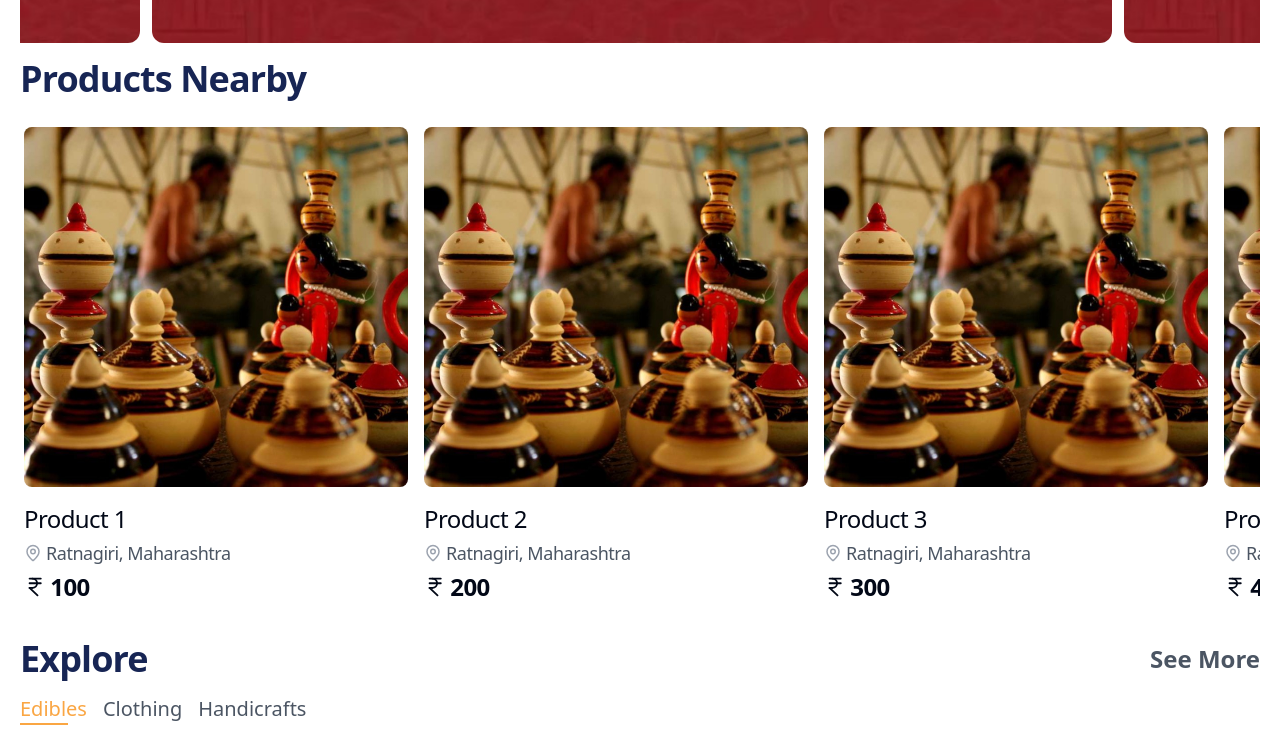
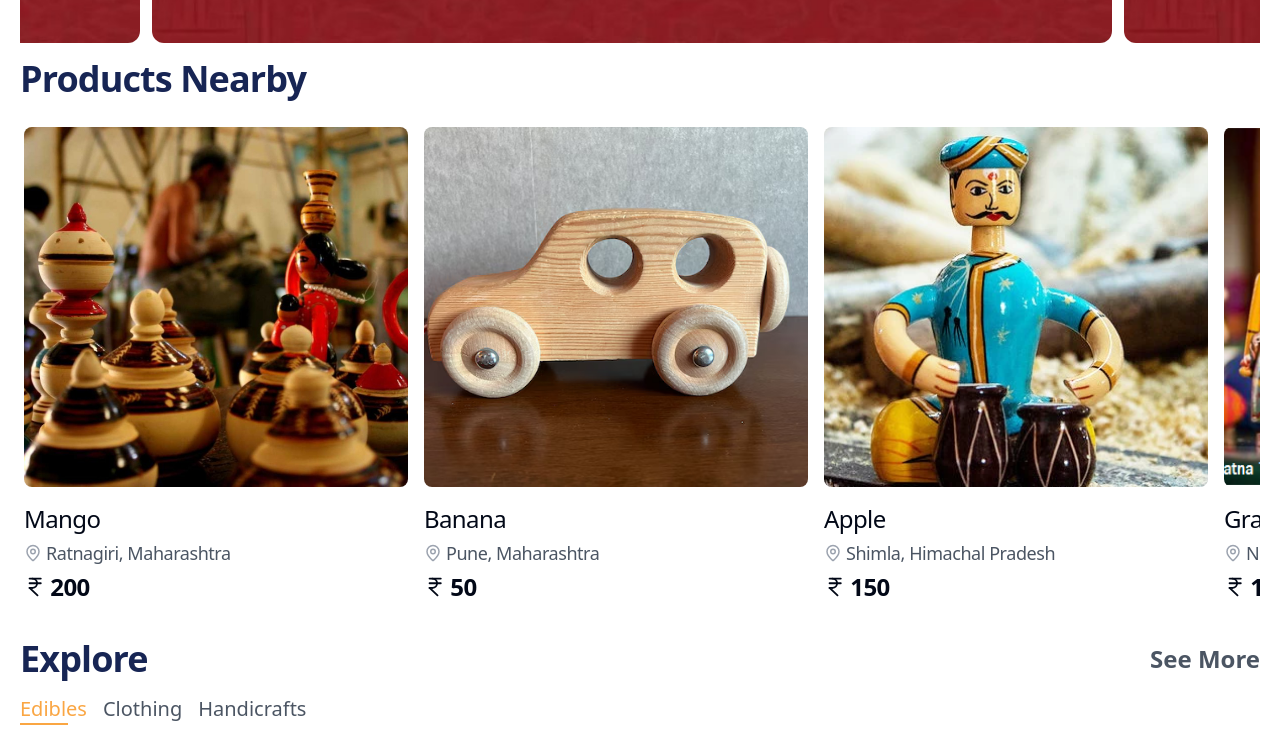
Before and after one commit to DhruvLohar/odop-frontend, a Next.js app: page / in a window 1280 px wide. Shown: the part 680-1423 px from the top of the page. Built offline with nearby package versions, Linux system fonts and the light colour scheme.

Commit message:
made changes to the homepage and dynamically loading it

```diff
--- a/src/app/page.js
+++ b/src/app/page.js
@@ -6,56 +6,200 @@ import { Carousel, CarouselContent } from "@/components/ui/carousel";
 import Link from "next/link";
 import HomePageExplore from "@/components/custom/HomePageExplore";
 
+// Dummy user data
+const userData = {
+  name: "John Doe",
+  location: "Ratnagiri, Maharashtra",
+  nearbyProducts: [
+    {
+      id: 1,
+      name: "Mango",
+      location: "Ratnagiri, Maharashtra",
+      price: 200,
+      imageUrl: "/districtArtisanImage1.png",
+    },
+    {
+      id: 2,
+      name: "Banana",
+      location: "Pune, Maharashtra",
+      price: 50,
+      imageUrl: "/districtArtisanImage2.png",
+    },
+    {
+      id: 3,
+      name: "Apple",
+      location: "Shimla, Himachal Pradesh",
+      price: 150,
+      imageUrl: "/districtArtisanImage3.png",
+    },
+    {
+      id: 4,
+      name: "Grapes",
+      location: "Nashik, Maharashtra",
+      price: 120,
+      imageUrl: "/districtArtisanImage4.png",
+    },
+    {
+      id: 5,
+      name: "Orange",
+      location: "Nagpur, Maharashtra",
+      price: 80,
+      imageUrl: "/districtArtisanImage1.png",
+    },
+    {
+      id: 6,
+      name: "Pineapple",
+      location: "Goa",
+      price: 60,
+      imageUrl: "/districtArtisanImage2.png",
+    },
+  ],
+  exploreCategories: {
+    Edibles: [
+      {
+        id: 1,
+        name: "Mango",
+        location: "Ratnagiri, Maharashtra",
+        price: 200,
+        imageUrl: "/districtArtisanImage1.png",
+      },
+      {
+        id: 2,
+        name: "Banana",
+        location: "Pune, Maharashtra",
+        price: 50,
+        imageUrl: "/districtArtisanImage2.png",
+      },
+      {
+        id: 3,
+        name: "Apple",
+        location: "Shimla, Himachal Pradesh",
+        price: 150,
+        imageUrl: "/districtArtisanImage3.png",
+      },
+      {
+        id: 4,
+        name: "Grapes",
+        location: "Nashik, Maharashtra",
+        price: 120,
+        imageUrl: "/districtArtisanImage4.png",
+      },
+    ],
+    Clothing: [
+      {
+        id: 1,
+        name: "Saree",
+        location: "Chennai, Tamil Nadu",
+        price: 1200,
+        imageUrl: "/districtArtisanImage1.png",
+      },
+      {
+        id: 2,
+        name: "Kurta",
+        location: "Delhi",
+        price: 800,
+        imageUrl: "/districtArtisanImage2.png",
+      },
+      {
+        id: 3,
+        name: "T-shirt",
+        location: "Mumbai, Maharashtra",
+        price: 500,
+        imageUrl: "/districtArtisanImage3.png",
+      },
+      {
+        id: 4,
+        name: "Jeans",
+        location: "Bangalore, Karnataka",
+        price: 1000,
+        imageUrl: "/districtArtisanImage4.png",
+      },
+    ],
+    Handicrafts: [
+      {
+        id: 1,
+        name: "Clay Pot",
+        location: "Jaipur, Rajasthan",
+        price: 300,
+        imageUrl: "/districtArtisanImage1.png",
+      },
+      {
+        id: 2,
+        name: "Wooden Carving",
+        location: "Mysore, Karnataka",
+        price: 1500,
+        imageUrl: "/districtArtisanImage2.png",
+      },
+      {
+        id: 3,
+        name: "Bamboo Basket",
+        location: "Kolkata, West Bengal",
+        price: 250,
+        imageUrl: "/districtArtisanImage3.png",
+      },
+      {
+        id: 4,
+        name: "Terracotta Sculpture",
+        location: "Guwahati, Assam",
+        price: 2000,
+        imageUrl: "/districtArtisanImage4.png",
+      },
+    ],
+  },
+};
+
 export default function Home() {
+  const { name, location, nearbyProducts, exploreCategories } = userData;
+
   return (
     <main>
       <center className="w-full h-fit">
         <section className="flex flex-col w-full px-5 space-y-2 text-left py-4">
-          <h2 className="text-3xl lg:text-4xl text-blue-950 lg:font-semibold font-medium tracking-tight ">
-            Good Afternoon, User
+          <h2 className="text-3xl lg:text-4xl text-blue-950 lg:font-semibold font-medium tracking-tight">
+            Good Afternoon, {name}
           </h2>
           <span className="w-fit space-x-1 flex items-center">
             <MapPin color="#9ca3af" size={16} />
             <h3 className="scroll-m-20 text-lg font-normal tracking-tight text-gray-400">
-              Ratnagiri, Maharashtra
+              {location}
             </h3>
           </span>
           <CarouselPlugin />
         </section>
         <section className="flex flex-col w-full px-5 space-y-2 text-left">
-          <h2 className="text-3xl lg:text-4xl text-blue-950 lg:font-semibold font-medium tracking-tight ">
+          <h2 className="text-3xl lg:text-4xl text-blue-950 lg:font-semibold font-medium tracking-tight">
             Products Nearby
           </h2>
           <Carousel opts={{ dragFree: true }}>
             <CarouselContent className="w-full flex space-x-4 p-5">
-              {Array.from({ length: 6 }).map((_, index) => (
+              {nearbyProducts.map((product) => (
                 <Card
-                  key={`product ${index + 1}`}
+                  key={product.id}
                   className="w-[46vw] lg:w-[30vw] border-none shadow-none flex-shrink-0"
                 >
-                  <Link href={`/product/product 1`}>
+                  <Link href={`/product/${product.name}`}>
                     <CardHeader className="h-[20vh] lg:h-[45vh] w-full relative">
                       <Image
-                        src="/districtArtisanImage1.png"
+                        src={product.imageUrl}
                         fill={true}
                         className="object-cover rounded-lg"
-                        alt={`product ${index + 1}`}
+                        alt={product.name}
                       />
                     </CardHeader>
                     <CardContent className="flex flex-col items-start text-left w-full py-4 px-0 space-y-1">
                       <h4 className="scroll-m-20 text-lg lg:text-2xl font-medium tracking-tight">
-                        Product {index + 1}
+                        {product.name}
                       </h4>
                       <span className="w-full space-x-1 flex items-center">
                         <MapPin color="#9ca3af" size={18} />
                         <p className="scroll-m-20 text-xs lg:text-lg font-normal tracking-tight text-gray-600">
-                          Ratnagiri, Maharashtra
+                          {product.location}
                         </p>
                       </span>
                       <span className="w-full space-x-1 flex items-center">
                         <IndianRupee size={24} strokeWidth={2} />
                         <h2 className="scroll-m-20 text-lg lg:text-2xl font-semibold lg:font-bold tracking-tight text-left w-full">
-                          {(index + 1) * 100}
+                          {product.price}
                         </h2>
                       </span>
                     </CardContent>
@@ -67,14 +211,14 @@ export default function Home() {
         </section>
         <section className="flex flex-col w-full px-5 space-y-4 text-left">
           <div className="flex justify-between items-center">
-            <h2 className="text-3xl lg:text-4xl text-blue-950 lg:font-semibold font-medium tracking-tight ">
+            <h2 className="text-3xl lg:text-4xl text-blue-950 lg:font-semibold font-medium tracking-tight">
               Explore
             </h2>
-            <h4 className="text-xl h-fit   text-left lg:text-2xl text-gray-600 lg:font-semibold font-medium">
+            <h4 className="text-xl h-fit text-left lg:text-2xl text-gray-600 lg:font-semibold font-medium">
               See More
             </h4>
           </div>
-          <HomePageExplore />
+          <HomePageExplore exploreCategories={exploreCategories} />
         </section>
       </center>
     </main>
--- a/src/components/custom/HomePageExplore.jsx
+++ b/src/components/custom/HomePageExplore.jsx
@@ -1,107 +1,16 @@
 "use client";
 import { MapPin, IndianRupee } from "lucide-react";
 import React, { useState } from "react";
-const filterArray = ["Edibles", "Clothing", "Handicrafts"];
 import { Card, CardHeader, CardContent } from "@/components/ui/card";
 import Image from "next/image";
 import { Carousel, CarouselContent } from "@/components/ui/carousel";
 import Link from "next/link";
 
 // Dummy data
-const data = {
-  Edibles: [
-    {
-      id: 1,
-      name: "Mango",
-      location: "Ratnagiri, Maharashtra",
-      price: 200,
-      imageUrl: "/districtArtisanImage1.png",
-    },
-    {
-      id: 2,
-      name: "Banana",
-      location: "Pune, Maharashtra",
-      price: 50,
-      imageUrl: "/districtArtisanImage2.png",
-    },
-    {
-      id: 3,
-      name: "Apple",
-      location: "Shimla, Himachal Pradesh",
-      price: 150,
-      imageUrl: "/districtArtisanImage3.png",
-    },
-    {
-      id: 4,
-      name: "Grapes",
-      location: "Nashik, Maharashtra",
-      price: 120,
-      imageUrl: "/districtArtisanImage4.png",
-    },
-  ],
-  Clothing: [
-    {
-      id: 1,
-      name: "Saree",
-      location: "Chennai, Tamil Nadu",
-      price: 1200,
-      imageUrl: "/districtArtisanImage1.png",
-    },
-    {
-      id: 2,
-      name: "Kurta",
-      location: "Delhi",
-      price: 800,
-      imageUrl: "/districtArtisanImage2.png",
-    },
-    {
-      id: 3,
-      name: "T-shirt",
-      location: "Mumbai, Maharashtra",
-      price: 500,
-      imageUrl: "/districtArtisanImage3.png",
-    },
-    {
-      id: 4,
-      name: "Jeans",
-      location: "Bangalore, Karnataka",
-      price: 1000,
-      imageUrl: "/districtArtisanImage4.png",
-    },
-  ],
-  Handicrafts: [
-    {
-      id: 1,
-      name: "Clay Pot",
-      location: "Jaipur, Rajasthan",
-      price: 300,
-      imageUrl: "/districtArtisanImage1.png",
-    },
-    {
-      id: 2,
-      name: "Wooden Carving",
-      location: "Mysore, Karnataka",
-      price: 1500,
-      imageUrl: "/districtArtisanImage2.png",
-    },
-    {
-      id: 3,
-      name: "Bamboo Basket",
-      location: "Kolkata, West Bengal",
-      price: 250,
-      imageUrl: "/districtArtisanImage3.png",
-    },
-    {
-      id: 4,
-      name: "Terracotta Sculpture",
-      location: "Guwahati, Assam",
-      price: 2000,
-      imageUrl: "/districtArtisanImage4.png",
-    },
-  ],
-};
 
-function HomePageExplore() {
+const filterArray = ["Edibles", "Clothing", "Handicrafts"];
+
+function HomePageExplore({ exploreCategories }) {
   const [activeIndex, setActiveIndex] = useState(0);
   const handleClick = (index) => {
     setActiveIndex(index);
@@ -130,12 +39,12 @@ function HomePageExplore() {
       </div>
       <Carousel opts={{ dragFree: true }}>
         <CarouselContent className="w-full flex space-x-4 p-5">
-          {data[filterArray[activeIndex]].map((product) => (
+          {exploreCategories[filterArray[activeIndex]].map((product) => (
             <Card
               key={product.id}
               className="w-[47vw] lg:w-[30vw] border-none shadow-none flex-shrink-0"
             >
-              <Link href={`/product/${product.id}`}>
+              <Link href={`/product/Product 1`}>
                 <CardHeader className="h-[20vh] lg:h-[45vh] w-full relative">
                   <Image
                     src={product.imageUrl}
```
